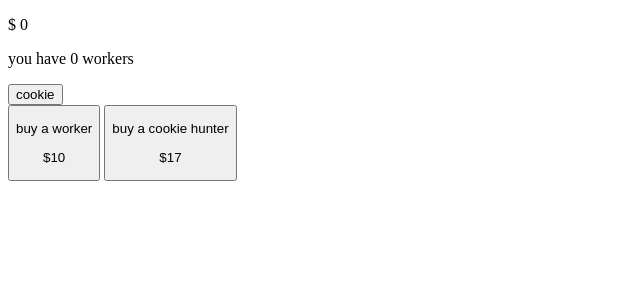
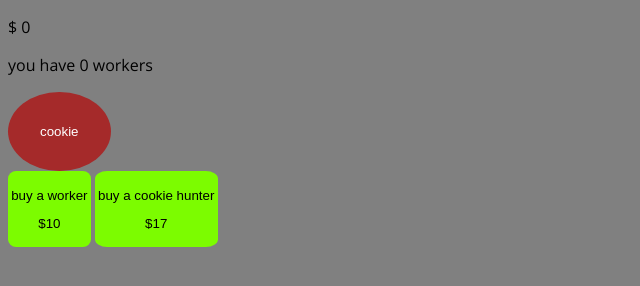
Before and after one commit to Arczius/cookieclickerclone, a plain HTML site: page index.html in a window 1280 px wide. Shown: the whole page, without its empty margins (0-640 px from the left). Drawn offline with nearby package versions, Linux system fonts and the light colour scheme.

Commit message:
added some styling

```diff
--- /dev/null
+++ b/css/main.css
@@ -0,0 +1,34 @@
+@import url('https://fonts.googleapis.com/css2?family=Open+Sans&display=swap');
+
+body{
+    font-family: 'Open Sans', sans-serif;
+    background-color: gray;
+}
+
+button{
+    border: none;
+    border-radius: 10%;
+    transition-duration: 0.4s;
+    padding: 0.2rem;
+}
+button:hover{
+    cursor:pointer;
+}
+
+.cookieClass{
+    background-color: brown;
+    border-radius: 100%;
+    color: white;
+    padding: 2rem;
+}
+.cookieClass:hover{
+    background-color: rgb(85, 32, 32);
+    padding: 2.2rem;
+}
+
+.buttonContainerClass > button{
+    background-color:lawngreen;
+}
+.buttonContainerClass > button:hover{
+    background-color:lime;
+}
--- a/index.html
+++ b/index.html
@@ -2,13 +2,14 @@
 <html>
 <head>
 	<title>Cookie Clicker Clone</title>
+	<link rel="stylesheet" href="css/main.css">
 </head>
 <body>
 	<p id="moneyText"></p>
 	<p id="workersAmount"></p>
-	<button id="cookieBtn">cookie</button>
+	<button id="cookieBtn" class="cookieClass">cookie</button>
 	<br>
-	<div id="btnContainer">
+	<div id="btnContainer" class="buttonContainerClass">
 	    <button id="buyWorker">
 		     <p>buy a worker</p>
 		     <p>$10</p>
```
